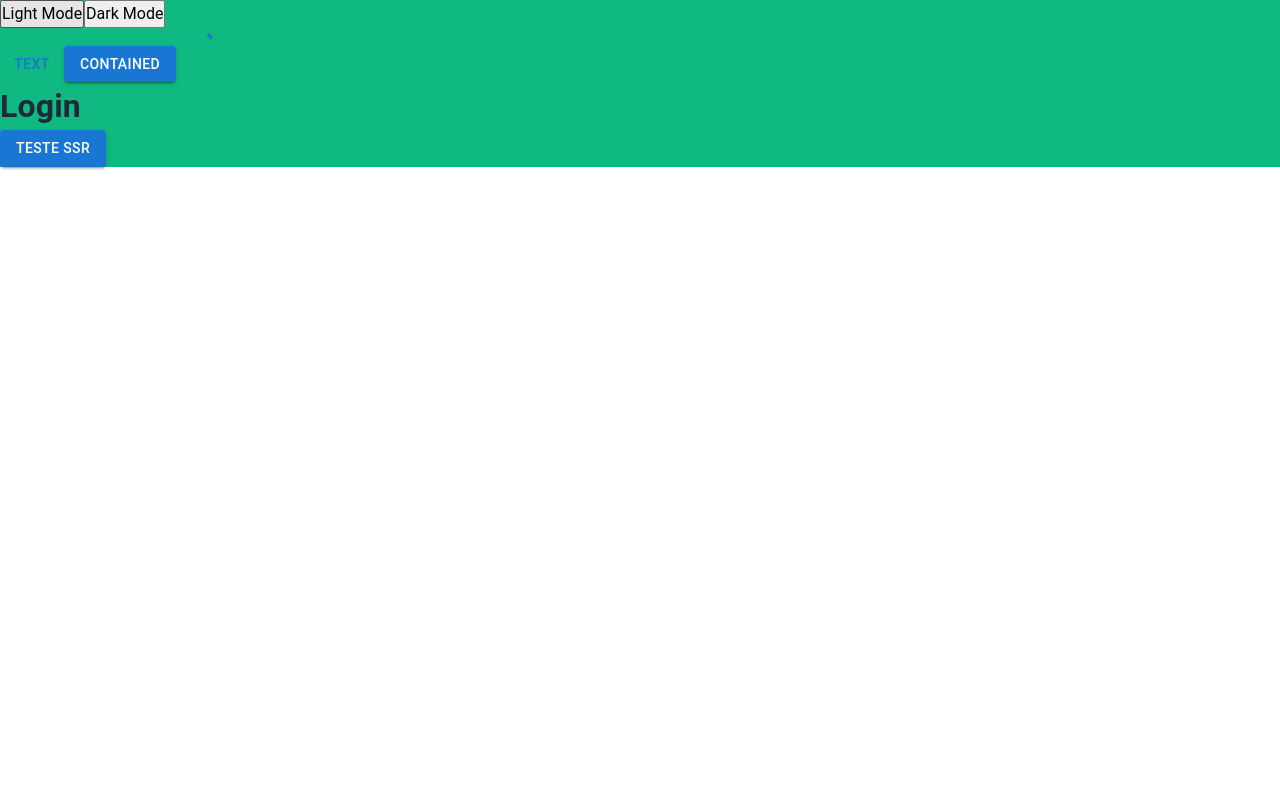
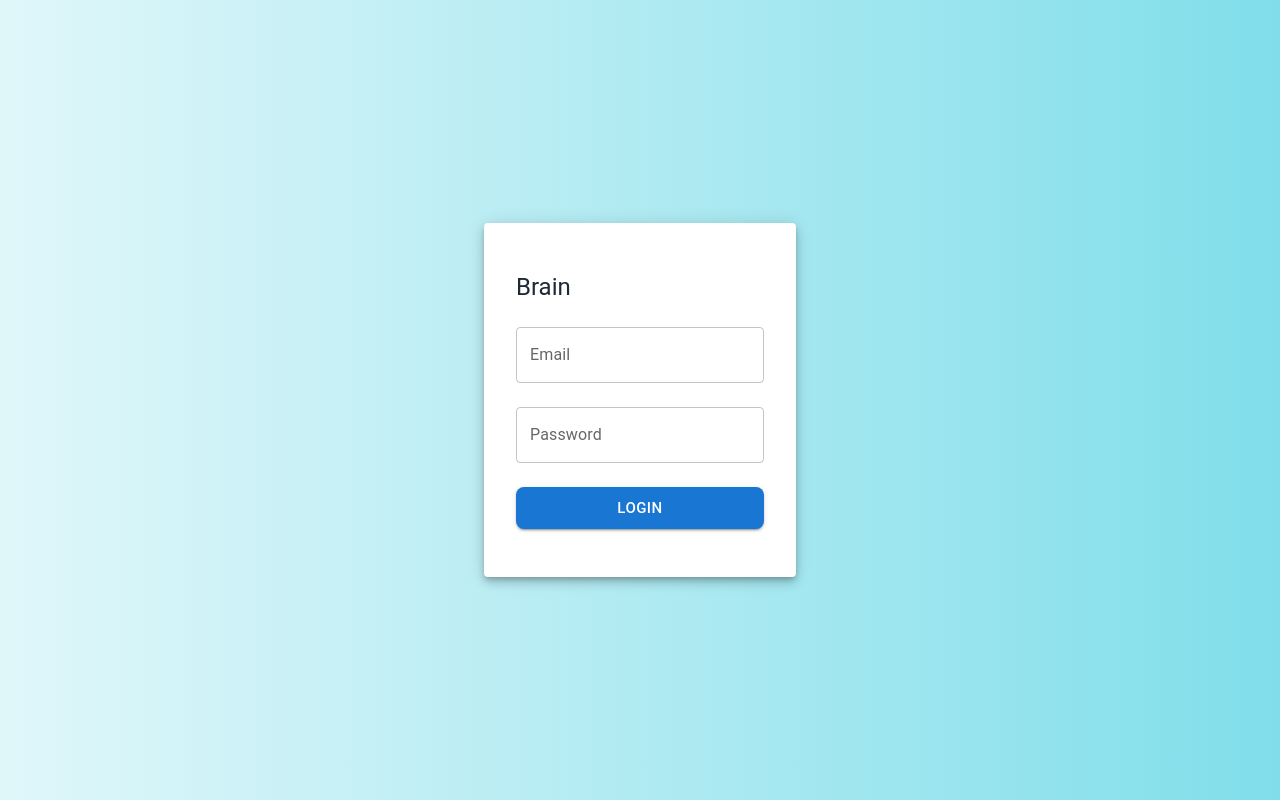
Before and after one commit to GuiSandoval/brain-admin-front, a Next.js app: page /login in a window 1280 px wide. Built offline with nearby package versions, Linux system fonts and the light colour scheme; what @mui/material-nextjs would draw is missing.

Commit message:
Add page login

```diff
--- a/package.json
+++ b/package.json
@@ -17,6 +17,7 @@
     "@mui/material": "^7.0.2",
     "@mui/material-nextjs": "^7.0.2",
     "axios": "^1.8.4",
+    "js-cookie": "^3.0.5",
     "next": "^15.3.0",
     "next-themes": "^0.4.6",
     "react": "^19.0.0",
@@ -25,6 +26,7 @@
   },
   "devDependencies": {
     "@eslint/eslintrc": "^3",
+    "@types/js-cookie": "^3.0.6",
     "@types/node": "^20",
     "@types/react": "^19",
     "@types/react-dom": "^19",
--- a/src/app/(public)/login/page.tsx
+++ b/src/app/(public)/login/page.tsx
@@ -1,34 +1,53 @@
 "use client";
-
-import { Button, CircularProgress } from "@mui/material";
+import { Button, TextField, Typography, Paper } from "@mui/material";
+import * as S from "./styles";
 import { useEffect } from "react";
-import * as S from "./styles";
-import Link from "next/link";
-import SwitchTheme from "@/components/switchTheme/switchTheme";
+import { useTheme } from "next-themes";
+import Cookies from "js-cookie";
+import { useRouter } from "next/navigation";
 
 export default function LoginPage() {
-  async function loadUsers() {
-    console.log("teste");
+  const { setTheme } = useTheme();
+  const router = useRouter();
 
-    // const response = await alunoApi.getAlunos();
-    // console.log("response", response);
+  useEffect(() => {
+    setTheme("light");
+  }, [setTheme]);
+
+  function onSubmitLogin() {
+    const randomToken = Math.random().toString(36).substring(2);
+    Cookies.set("token", randomToken, { expires: 7 });
+    router.push("/");
   }
 
-  useEffect(() => {
-    loadUsers();
-  }, []);
+  return (
+    <S.LoginWrapper>
+      <Paper elevation={6}>
+        <S.FormBox>
+          <Typography variant="h5" component="h1" gutterBottom>
+            Brain
+          </Typography>
 
-  return (
-    <S.Container>
-      <SwitchTheme />
-      <Button variant="text">Text</Button>
-      <Button variant="contained">Contained</Button>
-      <CircularProgress />
-      <h1>Login</h1>
+          <TextField fullWidth label="Email" type="email" margin="normal" variant="outlined" />
+          <TextField
+            fullWidth
+            label="Password"
+            type="password"
+            margin="normal"
+            variant="outlined"
+          />
 
-      <Link href="/teste-ssr">
-        <Button variant="contained">Teste SSR</Button>
-      </Link>
-    </S.Container>
+          <Button
+            onClick={onSubmitLogin}
+            variant="contained"
+            fullWidth
+            size="large"
+            sx={{ mt: 2, borderRadius: "8px" }}
+          >
+            Login
+          </Button>
+        </S.FormBox>
+      </Paper>
+    </S.LoginWrapper>
   );
 }
--- a/src/app/(public)/login/styles.ts
+++ b/src/app/(public)/login/styles.ts
@@ -1,6 +1,21 @@
-import { cssVarColor } from "@/styles";
+"use client";
 import styled from "styled-components";
+import { Box } from "@mui/material";
 
-export const Container = styled.div`
-  background: ${cssVarColor("accent")};
+export const LoginWrapper = styled.div`
+  display: flex;
+  align-items: center;
+  justify-content: center;
+  height: 100vh;
+  background: linear-gradient(to right, #e0f7fa, #80deea);
+  padding: 1rem;
 `;
+
+export const FormBox = styled(Box)`
+  display: flex;
+  flex-direction: column;
+  padding: 3rem 2rem;
+  width: 100%;
+  max-width: 400px;
+  border-radius: 16px;
+`;
```
Also changed, not shown: src/components/drawnerMenu/drawnerMenu.tsx (+9 -1 lines), src/middleware.ts (+6 -8 lines), 1 other file (tests, documents, lock files or other folders).
